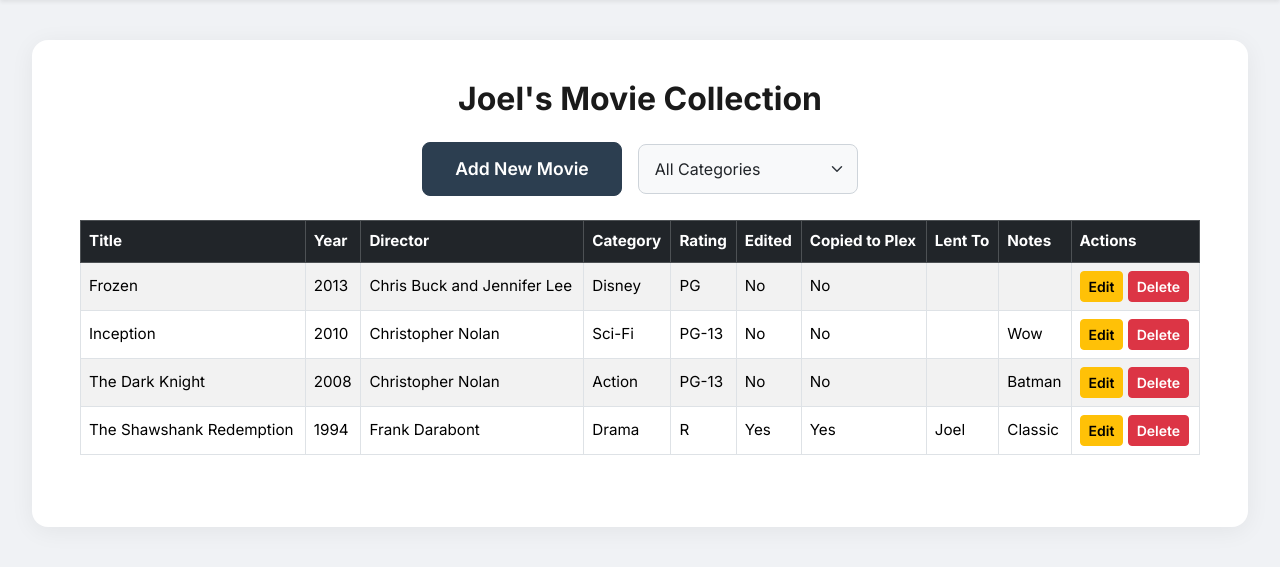
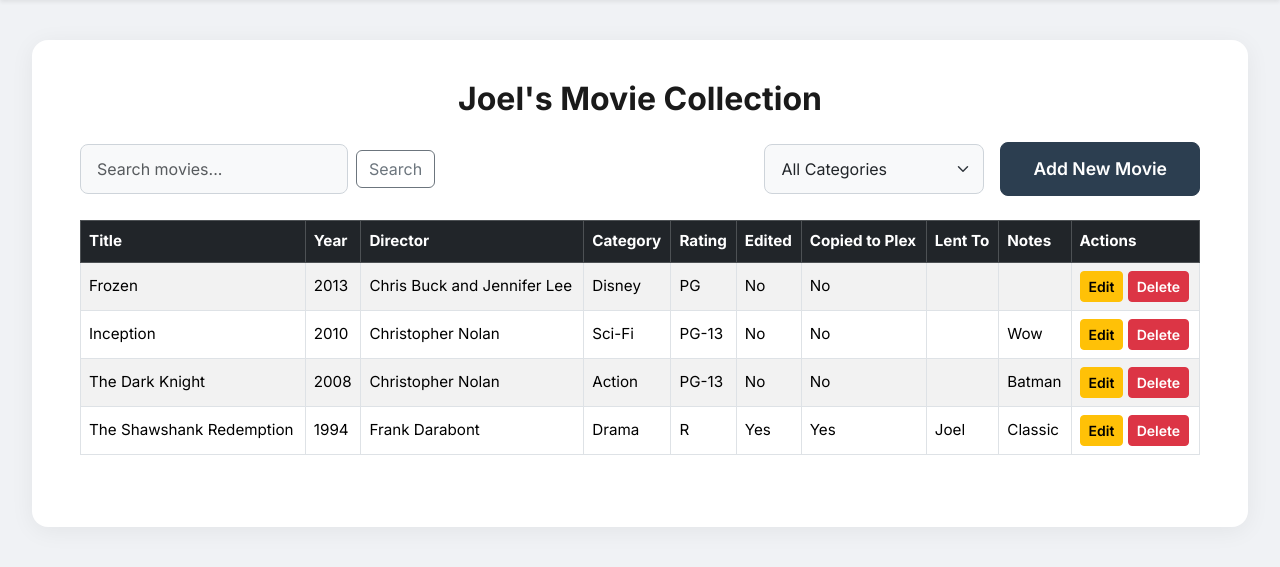
Before and after one commit to BlakeBaird2/Mission06_Baird, an ASP.NET Core app: page /Home/MovieList in a window 1280 px wide. Shown: the part 82-649 px from the top of the page. Run offline with ASP.NET Core 8, Linux system fonts and the light colour scheme; data comes from the database, SQL or seed files in the repository.

Commit message:
Add search bar to MovieList with left/right justified toolbar layout
Search bar is left-aligned and buttons/category filter are right-aligned,
both spanning the width of the records table below.

https://claude.ai/code/session_01UZtMST1Avzdn8aMQdReH8q

```diff
--- a/Controllers/HomeController.cs
+++ b/Controllers/HomeController.cs
@@ -25,13 +25,14 @@ namespace Mission06_Baird.Controllers
             return View();
         }
 
-        // Display all movies in the collection, optionally filtered by category
-        public IActionResult MovieList(int? categoryId)
+        // Display all movies in the collection, optionally filtered by category or search
+        public IActionResult MovieList(int? categoryId, string? searchString)
         {
             ViewBag.Categories = _context.Categories
                 .OrderBy(c => c.CategoryName)
                 .ToList();
             ViewBag.SelectedCategory = categoryId;
+            ViewBag.SearchString = searchString;
 
             var movies = _context.Movies
                 .Include(m => m.Category)
@@ -40,6 +41,15 @@ namespace Mission06_Baird.Controllers
             if (categoryId.HasValue)
             {
                 movies = movies.Where(m => m.CategoryId == categoryId.Value);
+            }
+
+            if (!string.IsNullOrEmpty(searchString))
+            {
+                var search = searchString.ToLower();
+                movies = movies.Where(m =>
+                    m.Title.ToLower().Contains(search) ||
+                    (m.Director != null && m.Director.ToLower().Contains(search)) ||
+                    (m.LentTo != null && m.LentTo.ToLower().Contains(search)));
             }
 
             return View(movies.OrderBy(m => m.Title).ToList());
--- a/Views/Home/MovieList.cshtml
+++ b/Views/Home/MovieList.cshtml
@@ -8,10 +8,28 @@
 <div>
     <h2 class="mb-4">Joel's Movie Collection</h2>
 
-    <div class="d-flex justify-content-center align-items-center gap-3 mb-3">
-        <a asp-action="EnterMovie" class="btn btn-primary">Add New Movie</a>
+    <div class="d-flex justify-content-between align-items-center mb-3">
+        @* Search bar — left side *@
+        <form asp-action="MovieList" method="get" class="d-flex align-items-center gap-2" style="max-width: none; margin: 0;">
+            @if (ViewBag.SelectedCategory != null)
+            {
+                <input type="hidden" name="categoryId" value="@ViewBag.SelectedCategory" />
+            }
+            <input type="text" name="searchString" value="@ViewBag.SearchString" class="form-control" placeholder="Search movies..." style="min-width: 250px;" />
+            <button type="submit" class="btn btn-outline-secondary">Search</button>
+            @if (!string.IsNullOrEmpty(ViewBag.SearchString as string))
+            {
+                <a asp-action="MovieList" asp-route-categoryId="@ViewBag.SelectedCategory" class="btn btn-outline-danger btn-sm">Clear</a>
+            }
+        </form>
 
+        @* Buttons and filter — right side *@
+        <div class="d-flex align-items-center gap-3">
             <form asp-action="MovieList" method="get" style="max-width: none; margin: 0;">
+                @if (!string.IsNullOrEmpty(ViewBag.SearchString as string))
+                {
+                    <input type="hidden" name="searchString" value="@ViewBag.SearchString" />
+                }
                 <select name="categoryId" id="categoryId" class="form-select" style="min-width: 220px;" onchange="this.form.submit()">
                     <option value="">All Categories</option>
                     @foreach (var cat in ViewBag.Categories)
@@ -23,6 +41,9 @@
                     }
                 </select>
             </form>
+
+            <a asp-action="EnterMovie" class="btn btn-primary text-nowrap">Add New Movie</a>
+        </div>
     </div>
 
     <table class="table table-striped table-bordered table-hover">
```
Lines whose indentation alone changed are shown as unchanged.
